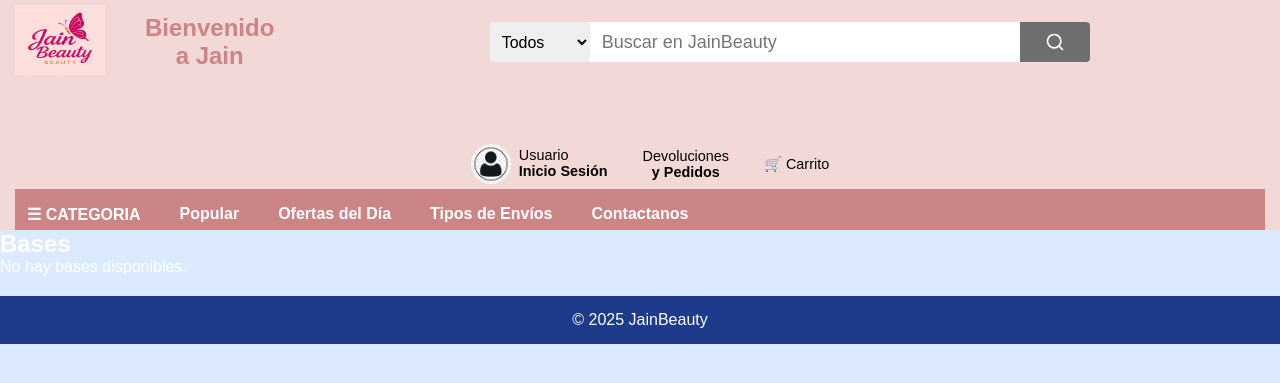
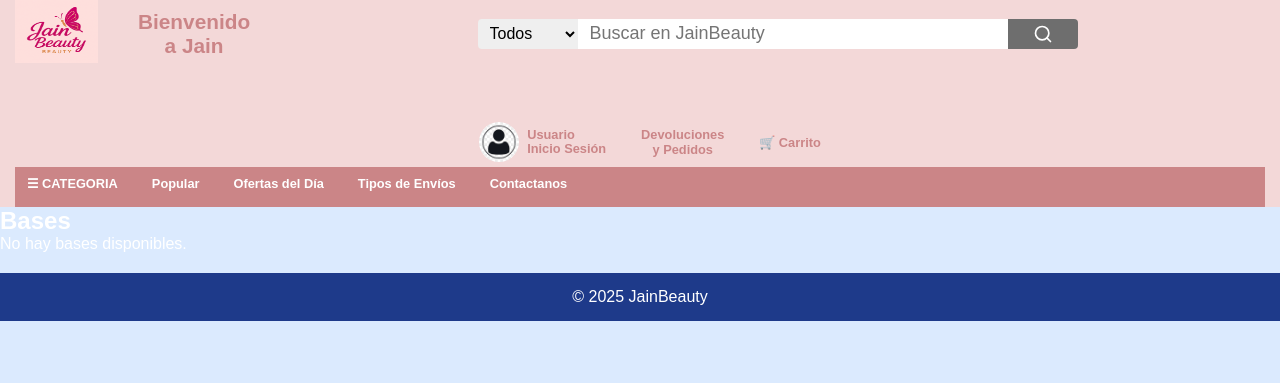
Before and after one commit to Jainbeautyglow/mi_sitio, a Flask app: page /bases in a window 1280 px wide. Shown: the top 383 px of the page. Run offline with Flask 3, Linux system fonts and the light colour scheme; data that the repository does not hold is empty.

Commit message:
se modifican unos diseños en el css

```diff
--- a/static/style.css
+++ b/static/style.css
@@ -4,13 +4,13 @@
 /* Contenedor principal de la cabecera */
 .top-bar {
   background-color: #f3d8d8;
-  padding: 5px 15px 0;
+  padding: 0px 15px 0;
 }
   /* Logo tipo Amazon (puedes cambiar texto o imagen luego) */
 .logo {
-  width: 90px;      /* antes 100px, ahora un 20% más pequeño */
+  width: 83px;      /* antes 100px, ahora un 20% más pequeño */
   height: auto;
-  max-height: 70px; /* opcional, para limitar altura */
+  max-height: 63px; /* opcional, para limitar altura */
 }
 .top-row {
   display: flex;
@@ -25,7 +25,7 @@
   text-align: center;
   flex: 0;               /* opcional, para asegurarte de que no crezca */
   margin: 0 20px;        /* separadores laterales fijos */
-  font-size: 1.5rem;
+  font-size: 1.3rem;
   font-weight: 900;
   color: #cb8587;
 }
@@ -55,14 +55,14 @@ header img {
 .search-area select,
 .search-area input,
 .search-area button {
-  height: 40px;           /* fija una altura común */
+  height: 30px;           /* fija una altura común */
   box-sizing: border-box; /* incluye padding en el height */
   border: none;
   font-size: 1rem;
 }
 .search-area select {
   width: 100px;      /* aquí ajustas el ancho del dropdown */
-  height: 40px;
+  height: 30px;
   border-radius: 4px 0 0 4px;
   padding: 0 8px;
 }
@@ -101,14 +101,15 @@ header img {
   align-items: center;
   gap: 15px;
   margin-left: 20px;  /* separa la barra del botón de usuario */
-  margin-top: 40px; /* añade espacio extra arriba */
+  margin-top: 30px; /* añade espacio extra arriba */
   }
 
 .user-options .account,
 .user-options .returns,
 .user-options .cart {
-  color: rgb(0, 0, 0);
-  font-size: 0.9rem;
+  color: #cb8587;
+  font-size: 0.8rem;
+  font-weight: 900;
   cursor: pointer;
   text-align: center;
 }
@@ -143,12 +144,13 @@ header img {
 }
 
 .user-btn {
-  display: flex;               /* Alinea icono y texto en fila */
+  display: flex;               /* Alinea icono y texto en fila ESTE ES EL USER COIN Y SU TEXTO  */
   align-items: center;         /* Centra verticalmente */
   gap: 8px;                    /* Espacio entre icono y texto */
   cursor: pointer;             /* Indica que es clicable */
-  color: rgb(0, 0, 0);                /* Texto blanco */
-  font-size: 0.9rem;           /* Mismo tamaño que antes */
+  color: #cb8587;                /* Texto blanco */
+  font-size: 0.8rem;           /* Mismo tamaño que antes */
+  font-weight: 900;
   text-align: left;            /* Texto alineado a la izquierda */
 }
 
@@ -173,13 +175,14 @@ header img {
 
   .bottom-nav {
     width: 100%;                 /* Asegura ancho completo */
+    height: 5vh;
     background-color: #cb8587;   /* Color de fondo */
     display: flex;
     justify-content: flex-start;     /* Centra enlaces; usa flex-start/flex-end si prefieres */
     flex-wrap: wrap;
-    gap: 15px;
+    gap: 10px;
     font-family: 'Arial', sans-serif; /* Fuente de los enlaces */
-    font-size: 1rem;             /* Tamaño de letra (1rem = 16px) */
+    font-size: 0.8rem;             /* Tamaño de letra (1rem = 16px) */
   }
   .bottom-nav a {
     color: #fff;                 /* Color del texto */
@@ -188,7 +191,7 @@ header img {
     padding: 6px 12px;           /* Espacio interno */
     border-radius: 4px;
     transition: background 0.3s;
-    margin-top: 10px;            /* Baja la barra 10px desde el top-row */
+    margin-top: 3px;            /* Baja la barra 10px desde el top-row */
 }
   .bottom-nav a:hover {
     background-color: #cb8560;
```
Also changed, not shown: other parts of static/style.css (+19 -17 lines).
